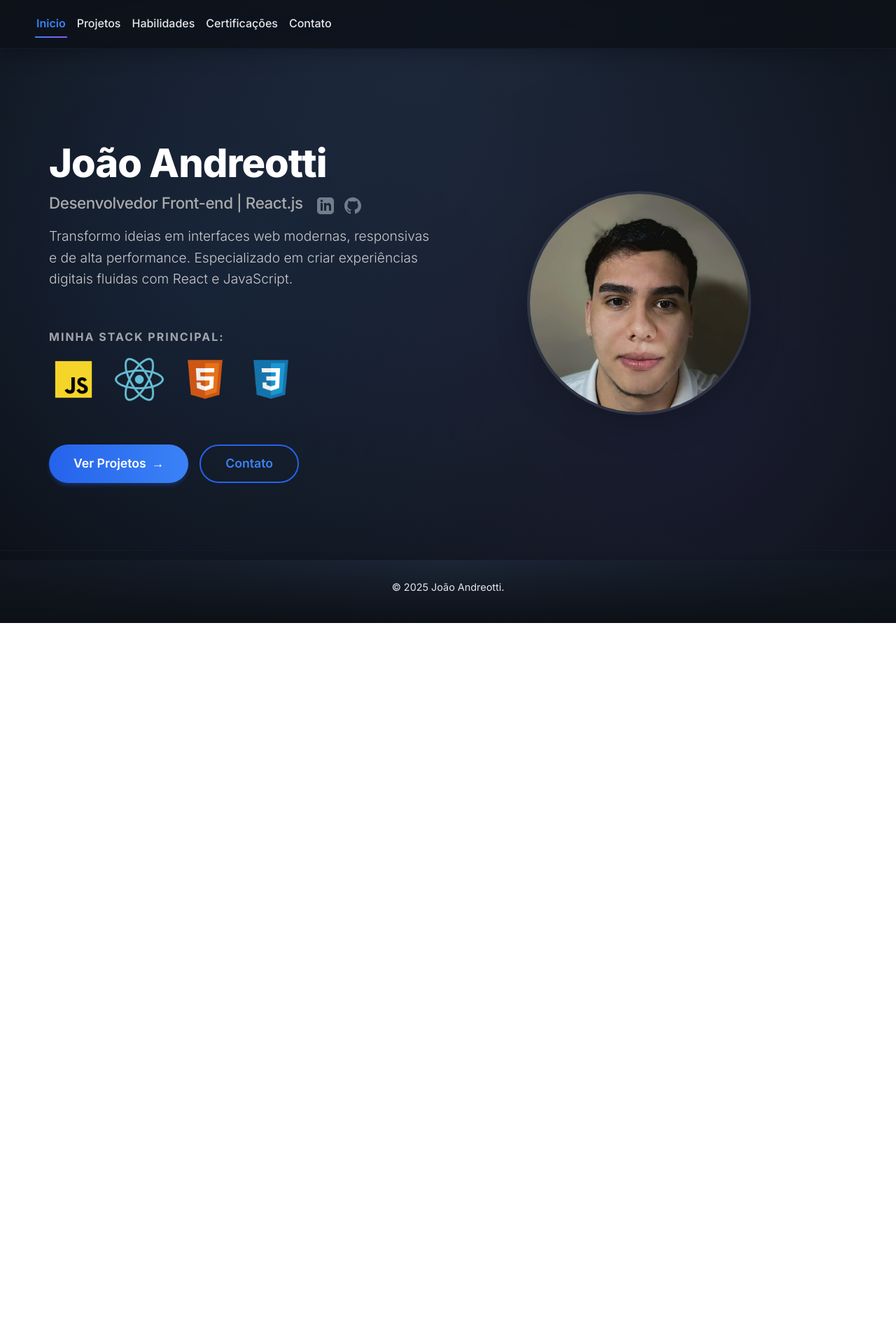
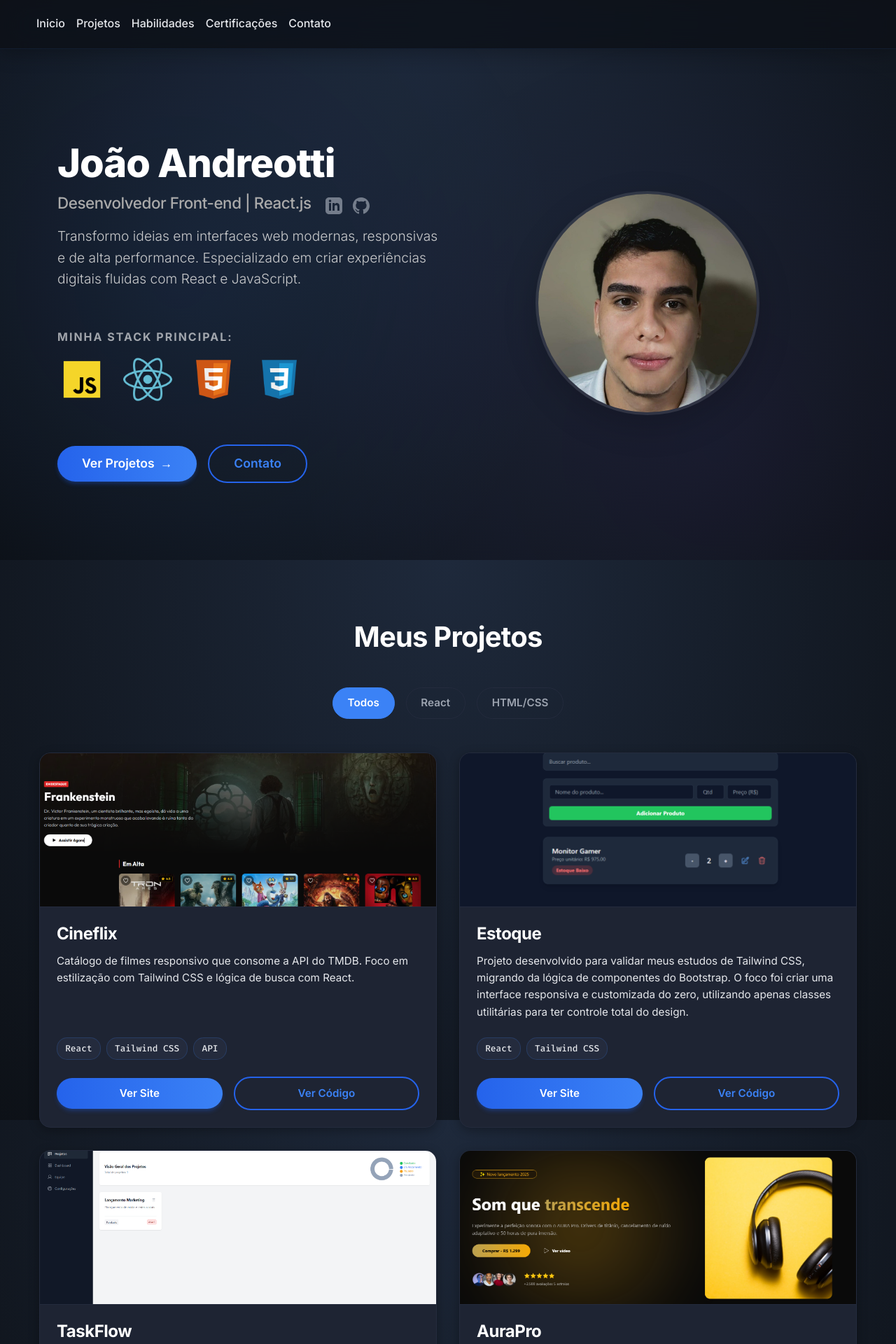
Before and after one commit to JoaoAndreotti90/meu-portfolio, a React (Vite) app: page / in a window 1280 px wide. Shown: the top 1920 px of the page at 70% size. Before the commit the page ends 890 px from the top, so only its background shows below. Built offline with nearby package versions, Linux system fonts and the light colour scheme.

Commit message:
layout atualizado

```diff
--- a/src/App.jsx
+++ b/src/App.jsx
@@ -1,23 +1,35 @@
-import React from 'react'
-import { Routes, Route } from 'react-router-dom'
+import React from 'react';
 import Layout from './components/Layout/Layout';
-import Home from './components/Pages/Home/Home'
-import Projects from './components/Pages/Projects/Projects'
-import Habilidades from './components/Pages/Habilidades/Habilidades'
-import Contact from './components/Pages/Contact/Contact'
-import Certification from './components/Pages/Certification/Certification'
-
+import Home from './components/Pages/Home/Home';
+import Projects from './components/Pages/Projects/Projects';
+import Habilidades from './components/Pages/Habilidades/Habilidades';
+import Contact from './components/Pages/Contact/Contact';
+import Certification from './components/Pages/Certification/Certification';
 
 function App() {
   return (
-    <Routes>
-      <Route path="/" element={<Layout><Home /></Layout>} />
-      <Route path="/projetos" element={<Layout><Projects /></Layout>} />
-      <Route path="/habilidades" element={<Layout><Habilidades /></Layout>} />
-      <Route path="/certificacoes" element={<Layout><Certification /></Layout>} />
-      <Route path="/contato" element={<Layout><Contact /></Layout>} />
-    </Routes>
-  )
+    <Layout>
+      <section id="home">
+        <Home />
+      </section>
+
+      <section id="projetos">
+        <Projects />
+      </section>
+
+      <section id="habilidades">
+        <Habilidades />
+      </section>
+
+      <section id="certificacoes">
+        <Certification />
+      </section>
+
+      <section id="contato">
+        <Contact />
+      </section>
+    </Layout>
+  );
 }
 
-export default App
+export default App;
--- a/src/components/Header/Header.jsx
+++ b/src/components/Header/Header.jsx
@@ -1,5 +1,4 @@
 import React from 'react';
-import { Link, NavLink } from 'react-router-dom';
 import './Header.css';
 
 function Header() {
@@ -7,6 +6,7 @@ function Header() {
     <nav className="navbar navbar-expand-md">
       <div className="container-fluid">
         <div className="flex-grow-1 d-md-none"></div>
+
         <button
           className="navbar-toggler"
           type="button"
@@ -21,23 +21,28 @@ function Header() {
 
         <div className="collapse navbar-collapse justify-content-md-center justify-content-lg-between" id="meuNavbar">
           <ul className="navbar-nav mb-2 mb-lg-0 text-end text-md-center">
+
             <li className="nav-item">
-              <NavLink className="nav-link" to="/">Inicio</NavLink>
+              <a className="nav-link" href="#home">Inicio</a>
             </li>
+
             <li className="nav-item">
-              <NavLink className="nav-link" to="/projetos">Projetos</NavLink>
+              <a className="nav-link" href="#projetos">Projetos</a>
             </li>
+
             <li className="nav-item">
-              <NavLink className="nav-link" to="/habilidades">Habilidades</NavLink>
+              <a className="nav-link" href="#habilidades">Habilidades</a>
             </li>
+
             <li className="nav-item">
-              <NavLink className="nav-link" to="/certificacoes">Certificações</NavLink>
+              <a className="nav-link" href="#certificacoes">Certificações</a>
             </li>
+
             <li className="nav-item">
-              <NavLink className="nav-link" to="/contato">Contato</NavLink>
+              <a className="nav-link" href="#contato">Contato</a>
             </li>
+
           </ul>
-
         </div>
       </div>
     </nav>
--- a/src/components/Pages/Contact/Contact.css
+++ b/src/components/Pages/Contact/Contact.css
@@ -131,6 +131,7 @@
   display: flex;
   justify-content: center;
   gap: 2rem;
+  flex-wrap: wrap;
 }
 
 .social-link {
@@ -158,4 +159,9 @@
   .contact-form textarea {
     padding: 0.75rem 1rem;
   }
+
+  .social-links-list {
+    gap: 1.5rem;
+    padding-bottom: 2rem;
+  }
 }
--- a/src/components/Pages/Home/Home.css
+++ b/src/components/Pages/Home/Home.css
@@ -17,8 +17,10 @@
   min-height: 85vh;
   display: flex;
   align-items: center;
-  padding: 4rem 1rem;
+  justify-content: center;
+  padding: 4rem 1.5rem;
   width: 100%;
+  overflow-x: hidden;
 }
 
 .home-content-wrapper {
@@ -28,6 +30,7 @@
 .profile-wrapper {
   display: inline-block;
   position: relative;
+  margin-bottom: 2rem;
 }
 
 .profile-pic-home {
@@ -52,6 +55,7 @@
   margin-bottom: 0.5rem;
   letter-spacing: -1px;
   color: #fff;
+  text-align: center;
 }
 
 .subtitle-wrapper {
@@ -59,6 +63,7 @@
   flex-direction: column;
   align-items: center;
   gap: 10px;
+  width: 100%;
 }
 
 .home-subtitle {
@@ -66,6 +71,7 @@
   font-weight: 500;
   margin: 0;
   color: #aaa;
+  text-align: center;
 }
 
 .home-bio {
@@ -76,13 +82,16 @@
   margin: 0 auto;
   opacity: 0.9;
   color: #ddd;
+  text-align: center;
 }
 
 .social-links-inline {
   display: flex;
   align-items: center;
+  justify-content: center;
   gap: 15px;
   margin-top: 5px;
+  width: 100%;
 }
 
 .social-icon {
@@ -99,6 +108,7 @@
 
 .skills-resumo-container {
   padding: 10px 0;
+  text-align: center;
 }
 
 .resumo-title {
@@ -107,6 +117,14 @@
   text-transform: uppercase;
   letter-spacing: 2px;
   opacity: 0.6;
+}
+
+.resumo-grid {
+  display: flex;
+  flex-wrap: wrap;
+  justify-content: center;
+  gap: 1.5rem;
+  margin-bottom: 2rem;
 }
 
 .resumo-skill-logo {
@@ -128,6 +146,12 @@
 
 .cta-buttons {
   margin-top: 2rem;
+  display: flex;
+  flex-direction: column;
+  align-items: center;
+  gap: 1rem;
+  width: 100%;
+  margin-bottom: 2rem;
 }
 
 .btn-gradient {
@@ -142,7 +166,10 @@
   transition: all 0.3s ease;
   display: inline-flex;
   align-items: center;
+  justify-content: center;
   text-decoration: none;
+  width: auto;
+  min-width: 200px;
 }
 
 .btn-gradient:hover {
@@ -170,6 +197,10 @@
   border-radius: 50px;
   transition: all 0.3s ease;
   text-decoration: none;
+  display: inline-flex;
+  justify-content: center;
+  width: auto;
+  min-width: 200px;
 }
 
 .btn-outline-gradient:hover {
@@ -195,6 +226,10 @@
     text-align: right;
   }
 
+  .profile-wrapper {
+    margin-bottom: 0;
+  }
+
   .text-block {
     order: 1;
     text-align: left;
@@ -207,6 +242,7 @@
 
   .home-title {
     font-size: var(--fonte-titulo-desktop);
+    text-align: left;
   }
 
   .subtitle-wrapper {
@@ -218,15 +254,42 @@
 
   .home-subtitle {
     font-size: var(--fonte-subtitulo-desktop);
+    text-align: left;
   }
 
   .home-bio {
     font-size: var(--fonte-bio-desktop);
     margin: 0;
     max-width: 600px;
+    text-align: left;
+  }
+
+  .social-links-inline {
+    justify-content: flex-start;
+    width: auto;
+  }
+
+  .skills-resumo-container {
+    text-align: left;
+  }
+
+  .resumo-grid {
+    justify-content: flex-start;
+    gap: 3rem;
+    margin-bottom: 0;
   }
 
   .cta-buttons {
+    flex-direction: row;
     justify-content: flex-start !important;
+    align-items: center;
+    width: auto;
+    margin-bottom: 0;
+  }
+
+  .btn-gradient,
+  .btn-outline-gradient {
+    width: auto;
+    min-width: auto;
   }
 }
--- a/src/components/Pages/Projects/Projects.jsx
+++ b/src/components/Pages/Projects/Projects.jsx
@@ -79,7 +79,7 @@ const allProjectsData = [
     imageUrl: "/sites/site6.png",
     siteUrl: "https://meu-portfolio-two-ruby.vercel.app/",
     githubUrl: "https://github.com/JoaoAndreotti90/meu-portfolio",
-    tags: ["React", "CSS"] ,
+    tags: ["React", "CSS", "bootstrap"] ,
     category: "React"
   },
   {
--- a/src/index.css
+++ b/src/index.css
@@ -1,4 +1,8 @@
 @import url('https://fonts.googleapis.com/css2?family=Fira+Code:wght@500&family=Inter:wght@300;400;500;600;700;800&display=swap');
+
+html {
+  scroll-behavior: smooth;
+}
 
 :root {
   --cor-fundo-inicio: #0D1117;
```
Also changed, not shown: src/components/Footer/Footer.jsx (+11 -11 lines).
